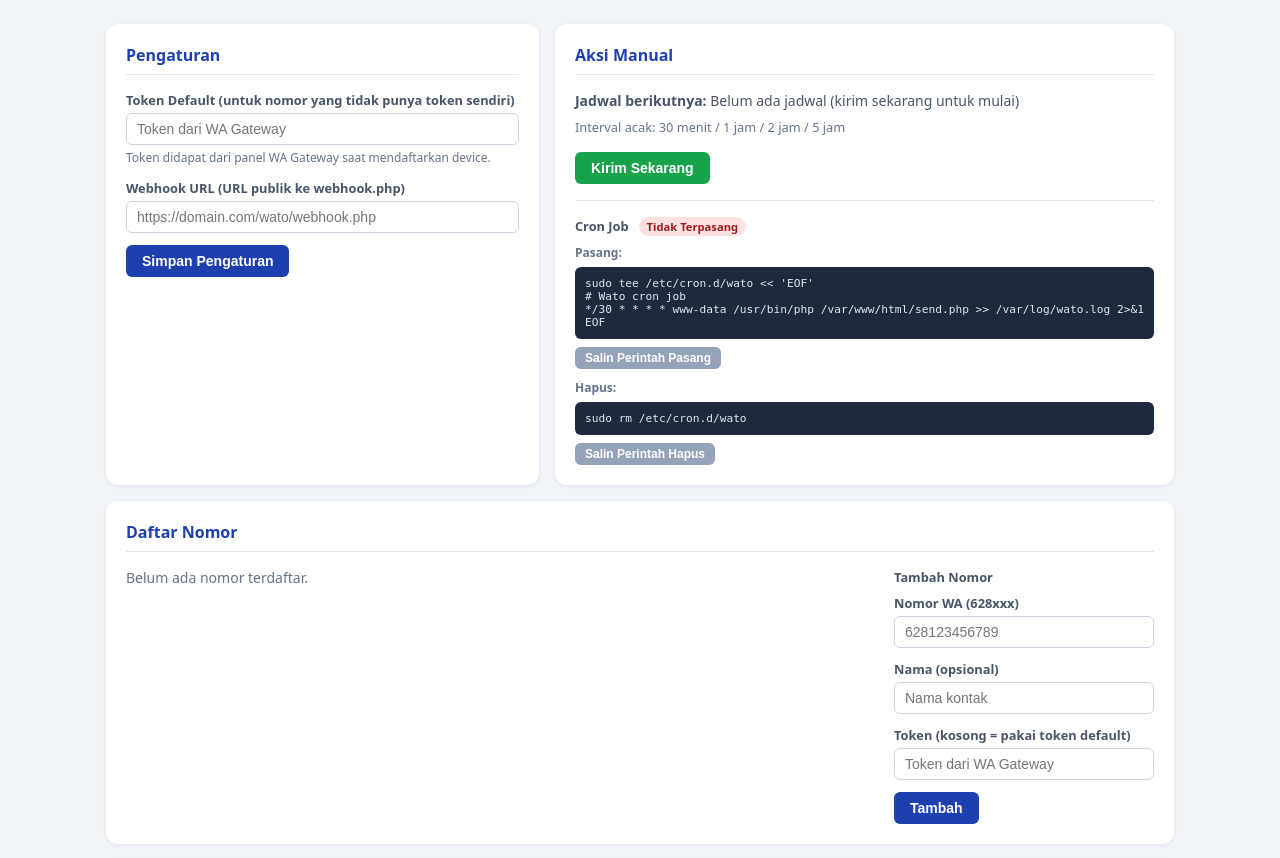
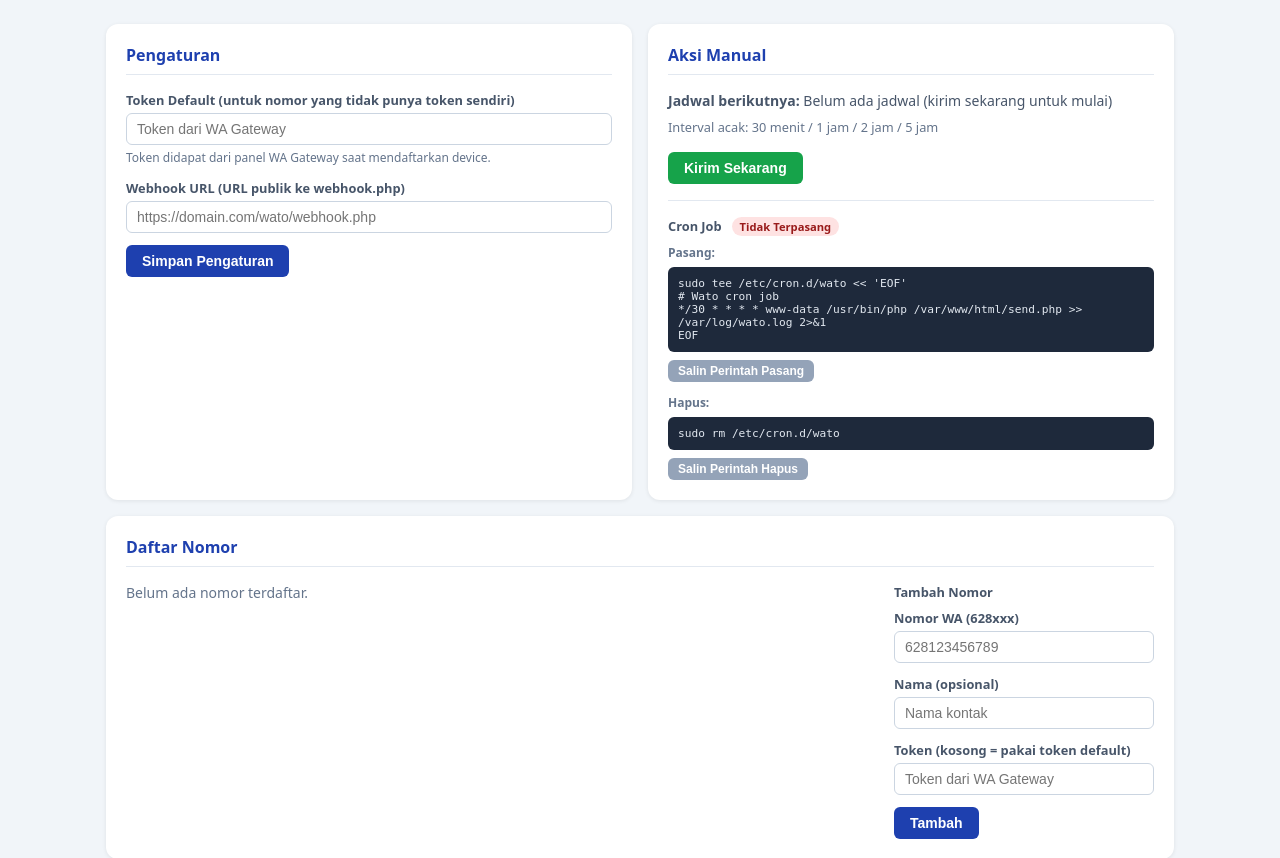
Before and after one commit to hardiagunadi/wato, a PHP site: page /index.php in a window 1280 px wide. Shown: the part 77-935 px from the top of the page. Run offline with PHP 8.4, Linux system fonts and the light colour scheme; the visitor is signed in with stand-in values (Sample User, id 1); data comes from the database, SQL or seed files in the repository; data that the repository does not hold is empty; some libraries are stand-ins or nearby versions.

Commit message:
enhance cron job management UI; add copy functionality for install/remove commands

```diff
--- a/index.php
+++ b/index.php
@@ -276,15 +276,41 @@ tr:hover td { background: #f8fafc; }
         <?= $cronOk ? 'Terpasang' : 'Tidak Terpasang' ?>
       </span>
     </p>
+    <?php
+      $cronInstallCmd = "sudo tee /etc/cron.d/wato << 'EOF'\n# Wato cron job\n*/30 * * * * www-data /usr/bin/php " . __DIR__ . "/send.php >> /var/log/wato.log 2>&1\nEOF";
+      $cronRemoveCmd  = "sudo rm /etc/cron.d/wato";
+    ?>
     <p style="font-size:0.75rem; color:#64748b; margin-bottom:6px;"><strong>Pasang:</strong></p>
-    <pre id="cron-install" style="background:#1e293b;color:#e2e8f0;padding:10px;border-radius:6px;font-size:0.7rem;overflow-x:auto;margin-bottom:6px;">sudo tee /etc/cron.d/wato &lt;&lt; 'EOF'
-# Wato cron job
-*/30 * * * * www-data /usr/bin/php <?= __DIR__ ?>/send.php >> /var/log/wato.log 2>&1
-EOF</pre>
-    <button onclick="navigator.clipboard.writeText('sudo tee /etc/cron.d/wato &lt;&lt; \'EOF\'\n# Wato cron job\n*/30 * * * * www-data /usr/bin/php <?= __DIR__ ?>/send.php >> /var/log/wato.log 2>&1\nEOF')" class="btn btn-gray btn-sm" style="margin-bottom:10px;">Salin Perintah Pasang</button>
+    <pre style="background:#1e293b;color:#e2e8f0;padding:10px;border-radius:6px;font-size:0.7rem;overflow-x:auto;margin-bottom:6px;white-space:pre-wrap;"><?= htmlspecialchars($cronInstallCmd) ?></pre>
+    <button onclick="copyText('cron-install-text', this)" data-text="<?= htmlspecialchars($cronInstallCmd, ENT_QUOTES) ?>" id="cron-install-text" class="btn btn-gray btn-sm" style="margin-bottom:12px;">Salin Perintah Pasang</button>
     <p style="font-size:0.75rem; color:#64748b; margin-bottom:6px;"><strong>Hapus:</strong></p>
-    <pre style="background:#1e293b;color:#e2e8f0;padding:10px;border-radius:6px;font-size:0.7rem;overflow-x:auto;margin-bottom:6px;">sudo rm /etc/cron.d/wato</pre>
-    <button onclick="navigator.clipboard.writeText('sudo rm /etc/cron.d/wato')" class="btn btn-gray btn-sm">Salin Perintah Hapus</button>
+    <pre style="background:#1e293b;color:#e2e8f0;padding:10px;border-radius:6px;font-size:0.7rem;overflow-x:auto;margin-bottom:6px;"><?= htmlspecialchars($cronRemoveCmd) ?></pre>
+    <button onclick="copyText('cron-remove-text', this)" data-text="<?= htmlspecialchars($cronRemoveCmd, ENT_QUOTES) ?>" id="cron-remove-text" class="btn btn-gray btn-sm">Salin Perintah Hapus</button>
+    <script>
+    function copyText(id, btn) {
+      var text = btn.getAttribute('data-text');
+      navigator.clipboard.writeText(text).then(function() {
+        var orig = btn.textContent;
+        btn.textContent = 'Tersalin!';
+        btn.style.background = '#16a34a';
+        setTimeout(function(){ btn.textContent = orig; btn.style.background = ''; }, 2000);
+      }).catch(function() {
+        // fallback
+        var ta = document.createElement('textarea');
+        ta.value = text;
+        ta.style.position = 'fixed';
+        ta.style.opacity = '0';
+        document.body.appendChild(ta);
+        ta.select();
+        document.execCommand('copy');
+        document.body.removeChild(ta);
+        var orig = btn.textContent;
+        btn.textContent = 'Tersalin!';
+        btn.style.background = '#16a34a';
+        setTimeout(function(){ btn.textContent = orig; btn.style.background = ''; }, 2000);
+      });
+    }
+    </script>
   </div>
 
 </div>
```
